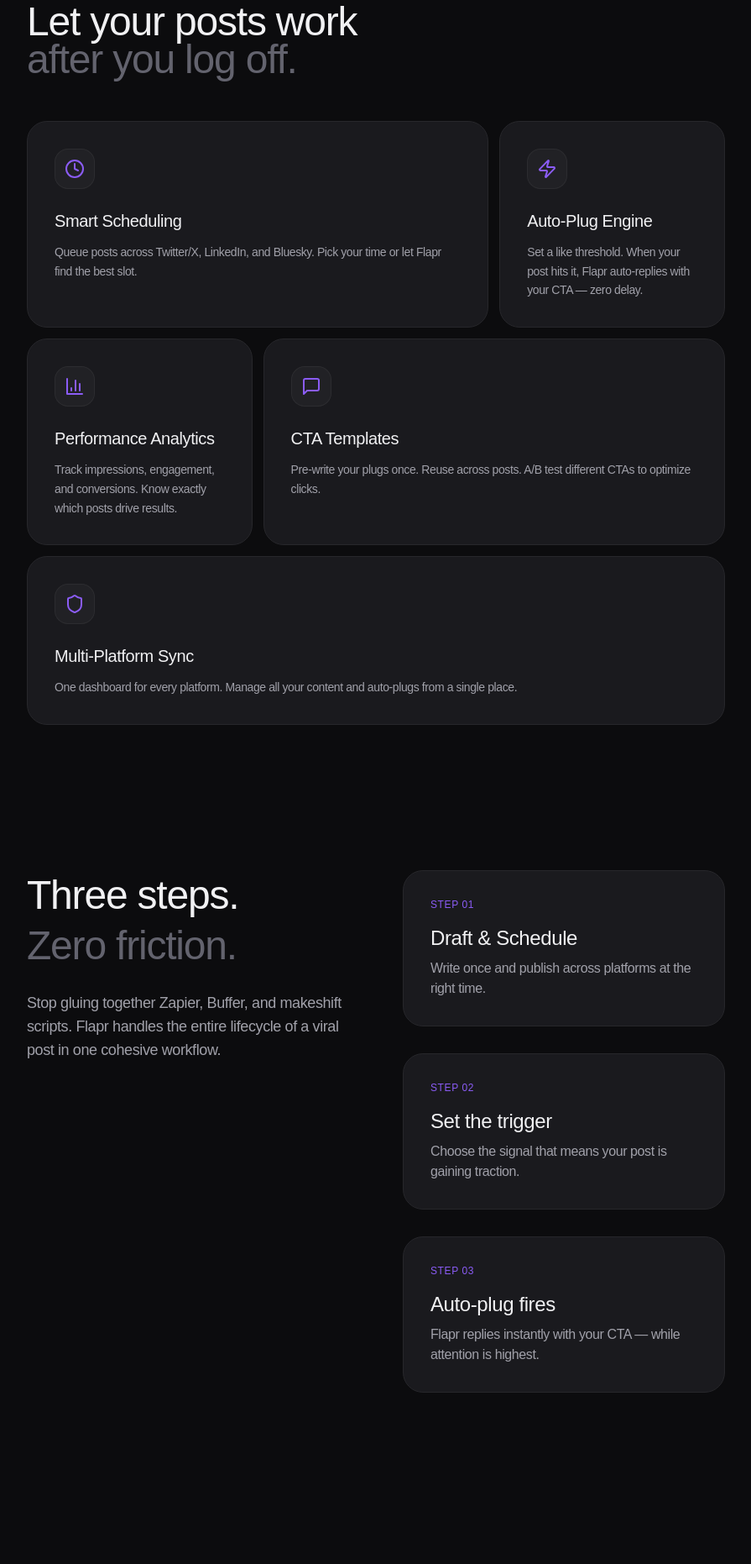
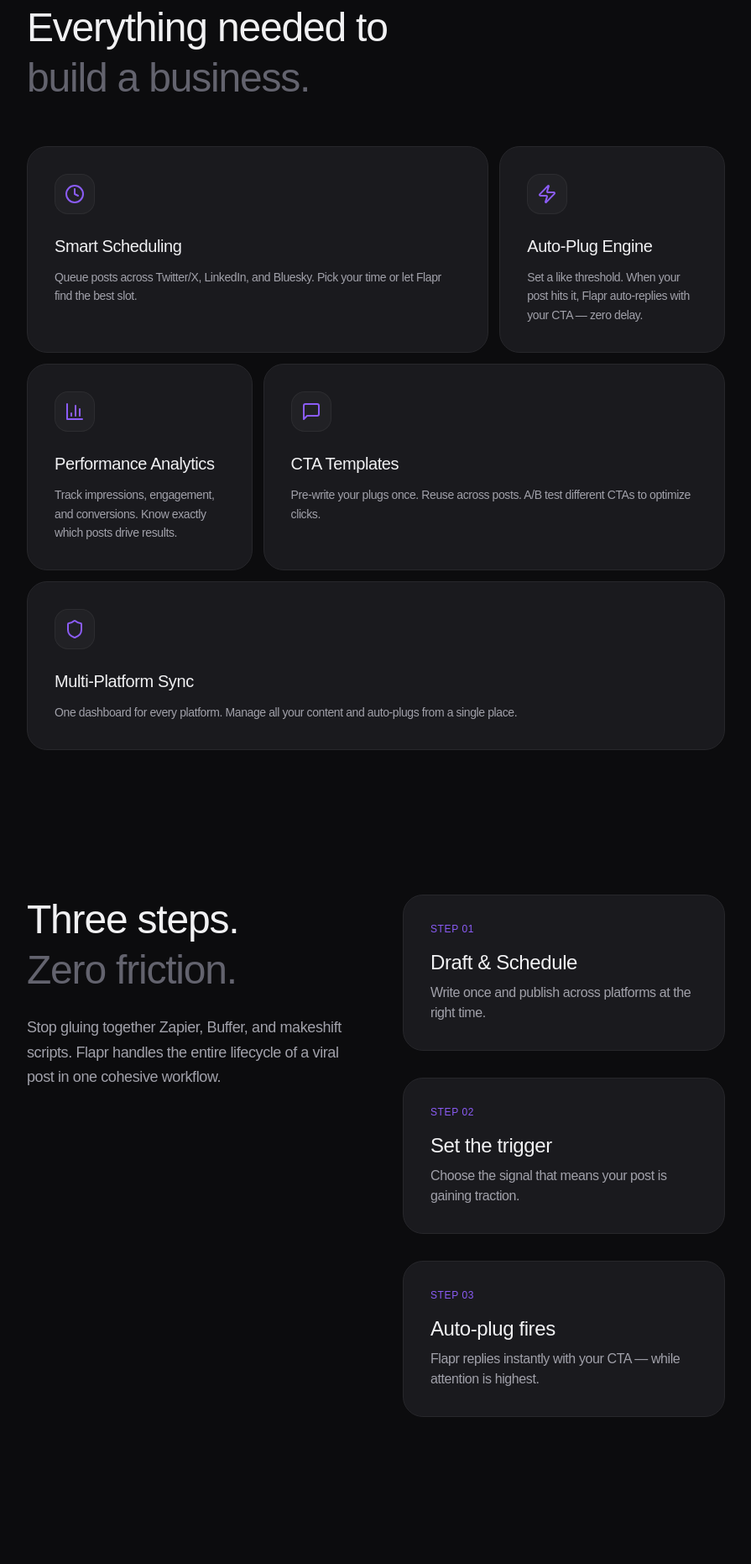
Before and after one commit to ezDecode/flapper, a Next.js app: page / in a window 1280 px wide. Shown: the part 880-2742 px from the top of the page at 84% size, without its empty margins (192-1087 px from the left). Built offline with nearby package versions, Linux system fonts and the light colour scheme; no server answers; a web font is replaced by a local one.

Commit message:
feat: implement core landing page sections and a custom raised button component.

```diff
--- a/components/sections/FAQ.tsx
+++ b/components/sections/FAQ.tsx
@@ -58,11 +58,10 @@ export function FAQ() {
         <section className="px-4 py-20 md:px-8 md:py-24">
             <div className="mx-auto max-w-3xl">
                 <h2
-                    className="mb-12 text-center text-[clamp(2rem,4vw,2.5rem)] font-medium tracking-tight"
+                    className="mb-12 text-center text-[clamp(2rem,4vw,2.5rem)] font-medium tracking-tight leading-tight"
                     style={{ color: C.text }}
                 >
-                    Common
-                    <br className="md:hidden" /> Questions
+                    Common Questions
                 </h2>
                 <div className="space-y-4">
                     {faqs.map((faq, i) => (
--- a/components/sections/Features.tsx
+++ b/components/sections/Features.tsx
@@ -8,12 +8,12 @@ export function Features() {
         <section id="features" className="px-4 py-16 md:px-8 md:py-[4.8rem]">
             <div className="mb-[3.2rem]">
                 <h2
-                    className="text-[clamp(2.25rem,5vw,3rem)] font-medium tracking-tight leading-[0.94]"
+                    className="text-[clamp(2.25rem,5vw,3rem)] font-medium tracking-tight leading-tight md:leading-tight"
                     style={{ color: C.text }}
                 >
-                    Let your posts work
+                    Everything needed to
                     <br />
-                    <span style={{ color: C.textMuted }}>after you log off.</span>
+                    <span style={{ color: C.textMuted }}>build a business.</span>
                 </h2>
             </div>
 
--- a/components/sections/Hero.tsx
+++ b/components/sections/Hero.tsx
@@ -27,7 +27,7 @@ export function Hero({ onOpenAuth }: HeroProps) {
                 Now in public beta
             </div>
 
-            <h1 className="max-w-4xl text-[clamp(2.5rem,8vw,5rem)] font-medium tracking-tighter leading-none md:leading-tight">
+            <h1 className="max-w-4xl text-[clamp(2.5rem,8vw,5rem)] font-medium tracking-tighter leading-[1.1] md:leading-tight">
                 <span style={{ color: C.text }}>Let your posts work</span>
                 <br />
                 <span style={{ color: C.textMuted }}>after you log off.</span>
--- a/components/sections/HowItWorks.tsx
+++ b/components/sections/HowItWorks.tsx
@@ -16,7 +16,7 @@ export function HowItWorks() {
                         <span style={{ color: C.textMuted }}>Zero friction.</span>
                     </h2>
                     <p
-                        className="mt-6 text-lg font-normal"
+                        className="mt-6 text-lg font-normal leading-relaxed"
                         style={{ color: C.textSoft }}
                     >
                         Stop gluing together Zapier, Buffer, and makeshift scripts. Flapr
--- a/components/sections/Testimonials.tsx
+++ b/components/sections/Testimonials.tsx
@@ -6,7 +6,7 @@ export function Testimonials() {
     return (
         <section className="px-4 py-20 md:px-8 md:py-24">
             <h2
-                className="mb-16 text-center text-[clamp(2rem,4vw,2.5rem)] font-medium tracking-tight"
+                className="mb-16 text-center text-[clamp(2rem,4vw,2.5rem)] font-medium tracking-tight leading-tight"
                 style={{ color: C.text }}
             >
                 Loved by builders who ship.
--- a/components/ui/raised-button.tsx
+++ b/components/ui/raised-button.tsx
@@ -11,17 +11,17 @@ import {
 } from "@/lib/utils/colorUtils";
 
 const buttonVariants = cva(
-    "inline-flex items-center justify-center dark:bg-zinc-500 dark:text-white whitespace-nowrap text-sm font-medium transition-all focus-visible:outline-none focus-visible:ring-2 focus-visible:ring-offset-2 disabled:pointer-events-none disabled:opacity-50 relative bg-primary text-primary-foreground hover:bg-primary/90 border border-primary/50 shadow-md before:absolute before:inset-0 before:border-t before:border-white/40 before:bg-gradient-to-b before:from-white/20 before:to-transparent cursor-pointer transition-transform duration-200 active:scale-[0.96] subpixel-antialiased gap-2",
+    "inline-flex items-center justify-center dark:bg-zinc-500 dark:text-white whitespace-nowrap text-sm font-medium transition-all focus-visible:outline-none focus-visible:ring-2 focus-visible:ring-offset-2 disabled:pointer-events-none disabled:opacity-50 relative bg-primary text-primary-foreground hover:bg-primary/90 border border-primary/50 shadow-md before:absolute before:inset-0 before:border-t before:border-white/40 before:bg-gradient-to-b before:from-white/20 before:to-transparent cursor-pointer transition-transform duration-200 active:scale-[0.96] subpixel-antialiased gap-1.5",
     {
         variants: {
             variant: {
                 default: "",
             },
             size: {
-                default: "h-10 px-4 py-[4px] rounded-xl before:rounded-xl",
-                sm: "h-9 rounded-lg px-3 before:rounded-xl",
-                lg: "h-11 rounded-lg px-8 before:rounded-lg",
-                icon: "h-10 w-10",
+                default: "h-[30px] px-3 py-[3px] rounded-xl before:rounded-xl",
+                sm: "h-[27px] rounded-lg px-[9px] before:rounded-xl",
+                lg: "h-[33px] rounded-lg px-6 before:rounded-lg",
+                icon: "h-[30px] w-[30px]",
             },
         },
         defaultVariants: {
```
